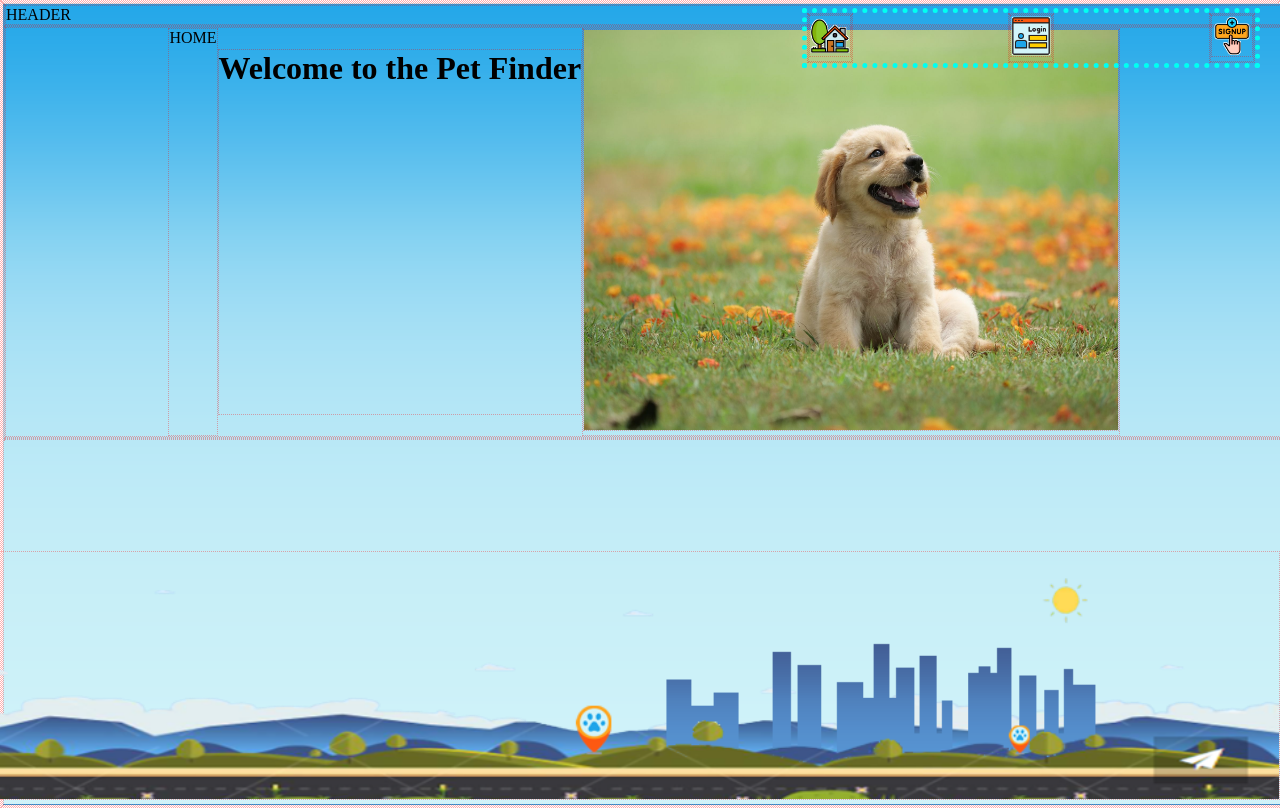
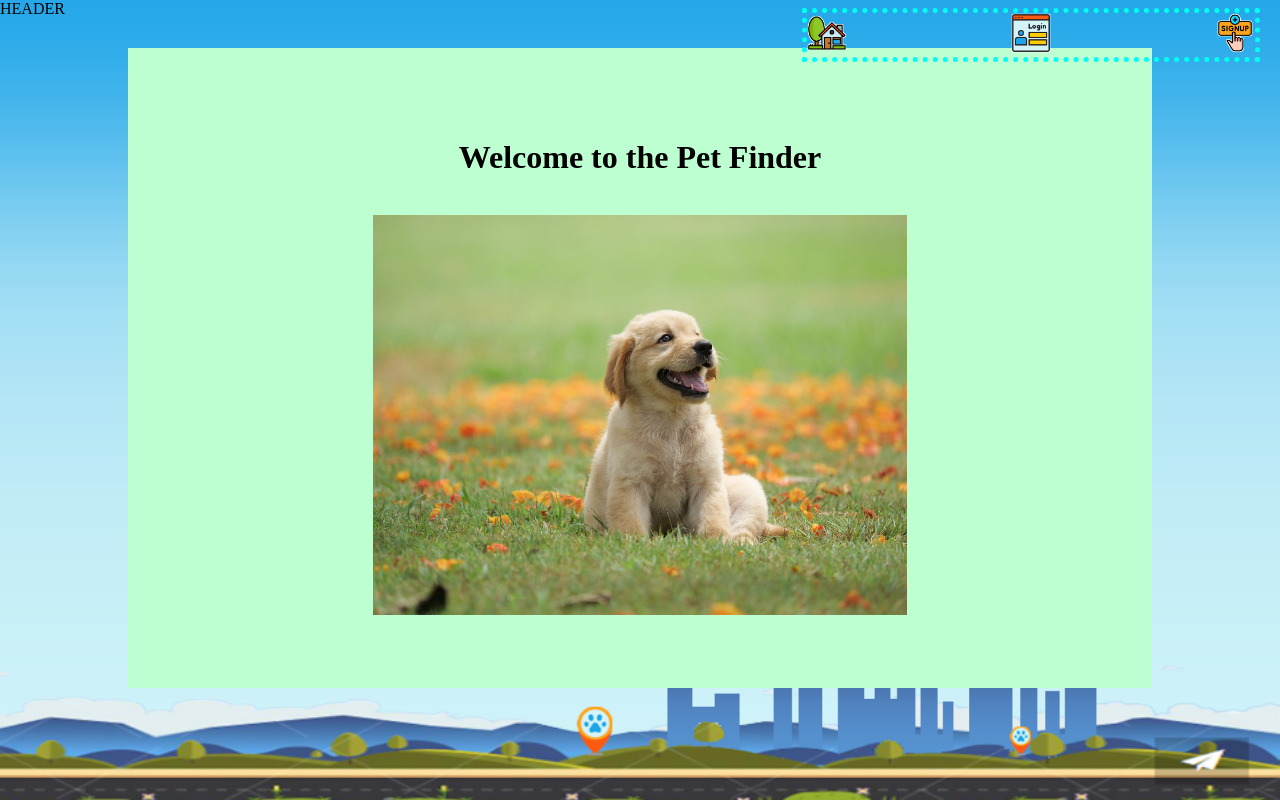
Before and after one commit to KennWg/pet-finder, a React (Create React App) app in the folder client/: page / in a window 1280 px wide. Built offline with nearby package versions, Linux system fonts and the light colour scheme.

Commit message:
CSS layout work - ongoing -

```diff
--- a/client/src/App.css
+++ b/client/src/App.css
@@ -1,7 +1,7 @@
 * {
   /* for development*/
-  border: 1px dotted rgba(255, 0, 0, 0.315);
-  /* background-color: #fffb0021; */
+  /* border: 1px dotted rgba(255, 0, 0, 0.315);
+  background-color: #ff003748; */
 
 }
 
@@ -41,6 +41,7 @@ body {
   border: 5px dotted rgb(0, 255, 242);
 
   /* Positon */
+  z-index: 10;
   position: absolute;
   top: 1vh;
   right: 1.6vw;
@@ -124,22 +125,33 @@ body {
   mix-blend-mode: multiply;
 }
 
-
-
-
 .tablet-navbar,
 .mobile-navbar {
   display: none;
 }
 
 /*VIEW STYLES*/
-
-.outer-div {
+.main-class {
   display: flex;
   justify-content: center;
 }
 
-/*HOME PAGE*/
+
+.outer-div {
+  position: absolute;
+  top: 50%;
+  left: 50%;
+  transform: translate(-50%, -55%);
+  z-index: 5;
+  display: flex;
+  justify-content: center;
+width: 80vw;
+height: 80vh;
+background-color: rgb(189, 255, 209);
+/* border: 3px solid black; */
+}
+
+/*HOME PAGE -------------------------- */
 
 .homepage-dog{
   max-height: 50vh;
@@ -181,6 +193,19 @@ form.missing-pet-report {
   max-height: 50px;
   max-width: 50px;
 }
+
+/* FORM STYLES */
+input {
+  background-color: rgba(204, 204, 204, 0);
+  border: none;
+  border-bottom: 1px solid black;
+  margin: 2vh;
+}
+
+
+
+
+
 
 
 /* CREATE_REACT_APP BOILERPLATE*/
@@ -231,10 +256,17 @@ form.missing-pet-report {
 }
 
 .signup-class,
-.signup-form {
+.signup-form,
+.home-class,
+.dashboard-class,
+.all-reports-class,
+.login-class,
+.single-report-class,
+.create-report-class {
   display: flex;
   flex-direction: column;
   align-items: center;
+  text-align: center;
 }
 
 
--- a/client/src/components/Main/CreateReport.js
+++ b/client/src/components/Main/CreateReport.js
@@ -51,7 +51,7 @@ function CreateReport() {
 
 
     return (
-        <div className="signup-class outer-div">
+        <div className="create-report-class outer-div">
             <h4 data-testid="h1tag">File a Missing Pet Report</h4>
             <h5>Please provide all the details that could help in locating the missing pet.</h5>
             <p style={{ maxWidth: '400px', textAlign: 'center' }}>Your email will be kept confidential. </p>
--- a/client/src/components/Main/Home.js
+++ b/client/src/components/Main/Home.js
@@ -5,13 +5,10 @@ function Home() {
     return (
 
         <div className="home-class outer-div">
-            <p>
-                HOME
-            </p>
 
             <h1>Welcome to the Pet Finder</h1>
-
-            <p><img src={dogImg} alt="a dog sit on the front page" className='homepage-dog'/></p>
+            <br></br>
+            <p><img src={dogImg} alt="a dog sit on the front page" className='homepage-dog' /></p>
         </div>
     );
 }
```
